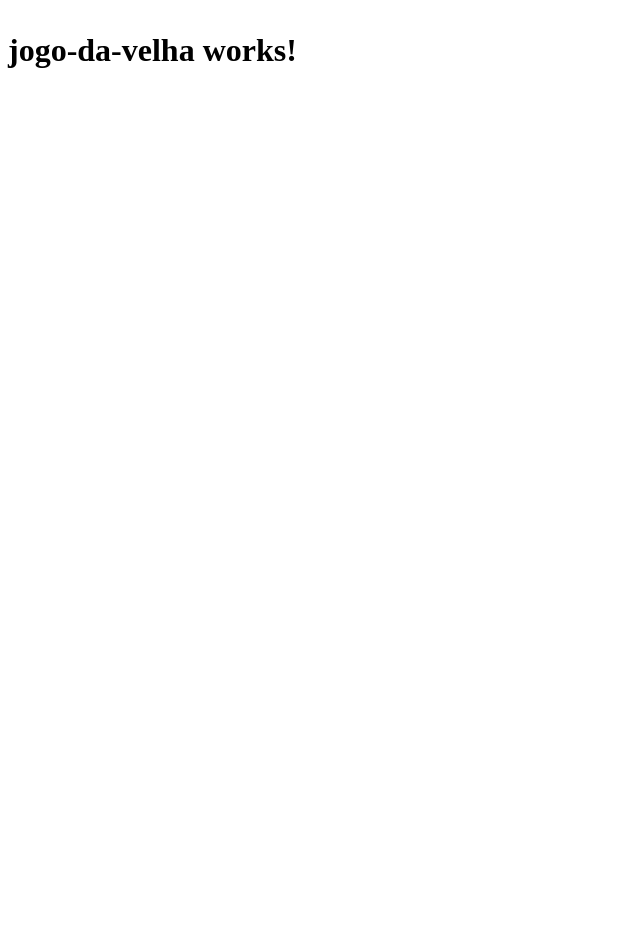
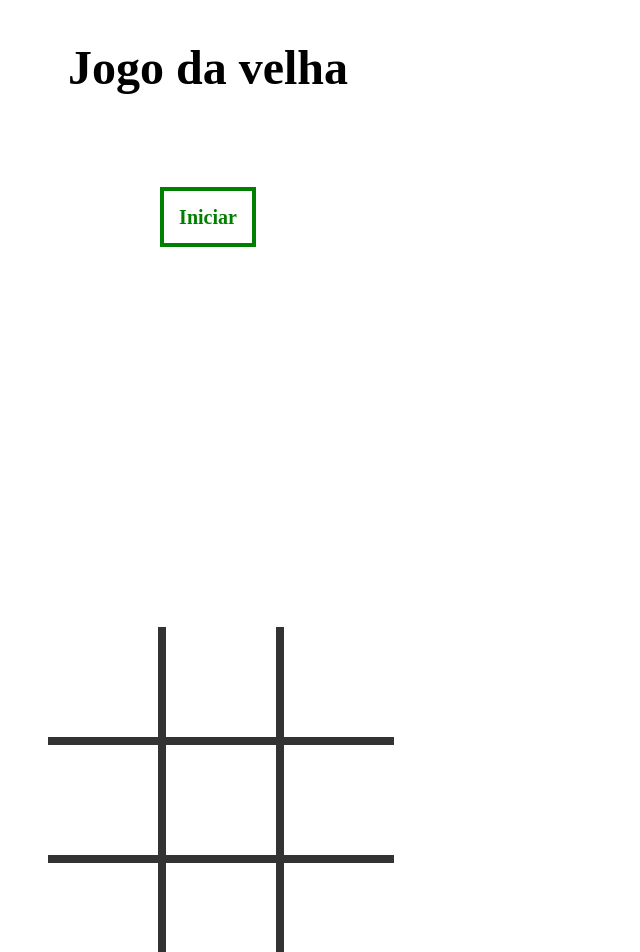
Before and after one commit to IvanSJr/jogo-da-velha, an Angular app: page / in a window 1280 px wide. Shown: the top 952 px of the page, without its empty margins (0-640 px from the left). Before the commit the page ends 800 px from the top, so only its background shows below. Built offline with nearby package versions, Linux system fonts and the light colour scheme.

Commit message:
Added static style to html from joga-da-velha.

```diff
--- a/src/app/jogo-da-velha/jogo-da-velha.component.css
+++ b/src/app/jogo-da-velha/jogo-da-velha.component.css
@@ -0,0 +1,61 @@
+div {
+  width: 400px;
+  height: 400px;
+  text-align: center;
+  font-family: 'Press Start 2P', cursive;
+}
+
+div.principal {
+  margin-top: 100px;
+}
+
+a.botao {
+  margin-top: 100px;
+  font-size: 20px;
+  background-color: lightgreen;
+  padding: 15px;
+}
+
+a:link, a:visited {
+  background-color: white;
+  color: green;
+  text-decoration: none;
+  border: 4px solid green;
+}
+
+a:hover, a:active {
+  background-color: lightgreen;
+  color: green;
+  border: 4px solid green;
+}
+
+ul li {
+  list-style: none;
+  width: 110px;
+  height: 110px;
+  float: left;
+  background-size: cover;
+  background-repeat: no-repeat;
+  background-position: 50% 50%;
+  cursor: pointer;
+}
+
+.kz-border-bottom {
+  border-bottom: 8px solid #333;
+}
+
+.kz-border-right {
+  border-right: 8px solid #333;
+}
+
+.kz-img-x {
+  background-image: url('/assets/imagens/x.png');
+}
+
+.kz-img-o {
+  background-image: url('/assets/imagens/o.png');
+}
+
+.kz-cor-vitoria {
+  background-color: lightgreen;
+}
--- a/src/app/jogo-da-velha/jogo-da-velha.component.html
+++ b/src/app/jogo-da-velha/jogo-da-velha.component.html
@@ -1 +1,41 @@
-<p>jogo-da-velha works!</p>
+<div>
+  <h2>Jogo da velha</h2>
+
+  <!-- tela inicial -->
+  <div class="principal">
+    <a href="#"
+       class="botao">
+      Iniciar
+    </a>
+  </div><!-- fim tela inicial -->
+
+  <!-- tabuleiro -->
+  <div>
+    <ul>
+      <li class="kz-border-bottom kz-border-right"></li>
+      <li class="kz-border-bottom kz-border-right"></li>
+      <li class="kz-border-bottom"></li>
+      <li class="kz-border-bottom kz-border-right"></li>
+      <li class="kz-border-bottom kz-border-right"></li>
+      <li class="kz-border-bottom"></li>
+      <li class="kz-border-right"></li>
+      <li class="kz-border-right"></li>
+      <li></li>
+    </ul>
+  </div><!-- fim tabuleiro -->
+
+  <!-- tela final -->
+  <div>
+    <span>
+    <p>Você venceu!!!</p>
+    <p>Você perdeu...</p>
+    <p>O jogo terminou empatado...</p>
+    <br />
+    <a href="#"
+       class="botao">
+         Jogar novamente
+      </a>
+    </span>
+  </div><!-- fim tela final -->
+
+</div>
```
Also changed, not shown: src/assets/imagens/o.png (added), src/assets/imagens/x.png (added).
